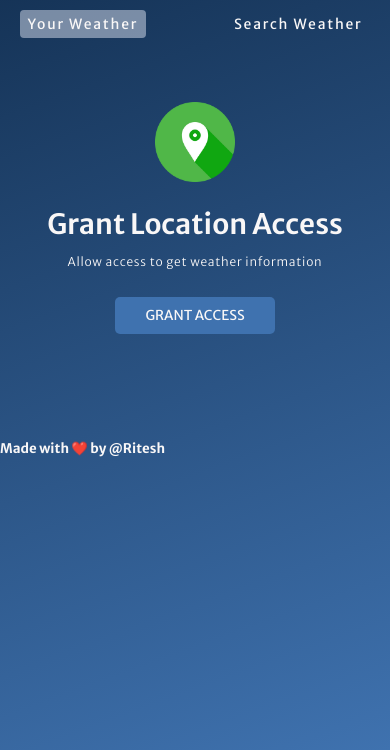
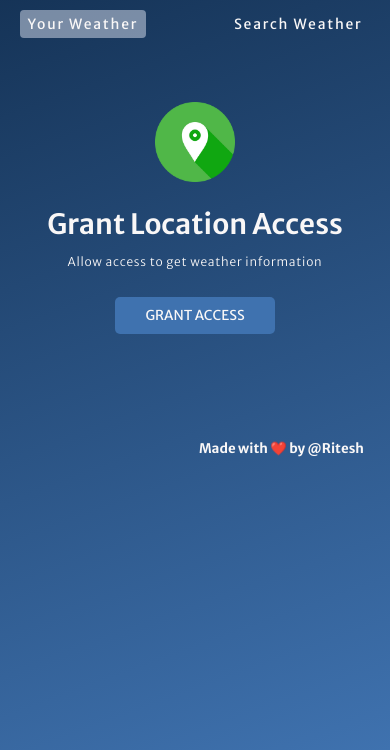
Before and after one commit to riteshd044/weather_app, a plain HTML site: page index.html in a window 390 px wide. Shown: the part 94-844 px from the top of the page. Drawn offline with Linux system fonts and the light colour scheme.

Commit message:
Update style.css 3rd time

```diff
--- a/style.css
+++ b/style.css
@@ -317,7 +317,7 @@
         position: relative;
         bottom: -5%;
         left: 50%;
-        transform: translate(-50%,0);
+        transform: translate(1%,0%);
         padding-bottom: 20px;
     }
 }
```
